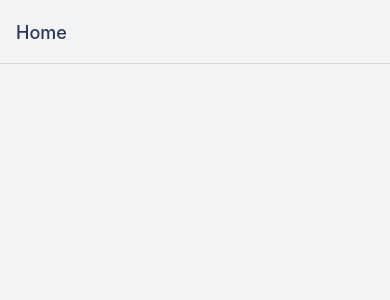
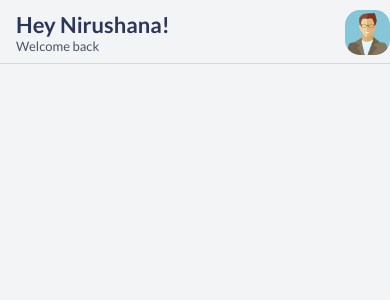
Before and after one commit to Nirushana/money_app, a React Native app: screen / in a window 390 px wide. Shown: the top 300 px of the page. Built offline with nearby package versions, Linux system fonts and the light colour scheme.

Commit message:
HomeScreen HeaderStyle

```diff
--- a/Components/Header/Profile.tsx
+++ b/Components/Header/Profile.tsx
@@ -0,0 +1,37 @@
+import React, { FunctionComponent } from "react";
+import {
+  ImageSourcePropType,
+  GestureResponderEvent,
+  StyleProp,
+  ViewStyle,
+  ImageStyle,
+} from "react-native";
+import styled from "styled-components/native";
+
+const StyledView = styled.TouchableOpacity`
+  flex-direction: column;
+  height: 45px;
+  width: 45px;
+  border-radius: 15px;
+`;
+const StyledImage = styled.Image`
+  width: 100%;
+  height: 100%;
+  border-radius: 15px;
+`;
+interface ProfileProps {
+  img: ImageSourcePropType;
+  imgStyle?: StyleProp<ImageStyle>;
+  imgContainerStyle?: StyleProp<ViewStyle>;
+  onPress?: ((event: GestureResponderEvent) => void) | undefined;
+}
+
+const Profile: FunctionComponent<ProfileProps> = (props) => {
+  return (
+    <StyledView onPress={props.onPress} style={props.imgContainerStyle}>
+      <StyledImage style={props.imgStyle} source={props.img} />
+    </StyledView>
+  );
+};
+
+export default Profile;
--- a/navigators/RookStack.tsx
+++ b/navigators/RookStack.tsx
@@ -4,10 +4,13 @@
 import { NavigationContainer } from "@react-navigation/native";
 import { createNativeStackNavigator } from "@react-navigation/native-stack";
 import { colors } from "../Components/colors";
+import Avi from "../assets/avi/avatar.png";
 
 //Screen
 import Welcome from "../Screens/Welcome";
 import Home from "../Screens/Home";
+import Greeting from "../Components/Header/Greeting";
+import Profile from "../Components/Header/Profile";
 
 export type RootStackParamList = {
   Welcome: undefined;
@@ -24,6 +27,12 @@
         screenOptions={{
           headerStyle: { backgroundColor: colors.graylight },
           headerTintColor: colors.secondary,
+          headerRight: () => (
+            <Profile
+              img={Avi}
+              imgContainerStyle={{ backgroundColor: colors.tertiary }}
+            />
+          ),
         }}
       >
         <Stack.Screen
@@ -31,7 +40,19 @@
           component={Welcome}
           options={{ headerShown: false }}
         />
-        <Stack.Screen name="Home" component={Home} />
+        <Stack.Screen
+          name="Home"
+          component={Home}
+          options={{
+            headerTitle: (props) => (
+              <Greeting
+                mainText="Hey Nirushana!"
+                subText="Welcome back"
+                {...props}
+              />
+            ),
+          }}
+        />
       </Stack.Navigator>
     </NavigationContainer>
   );
```
